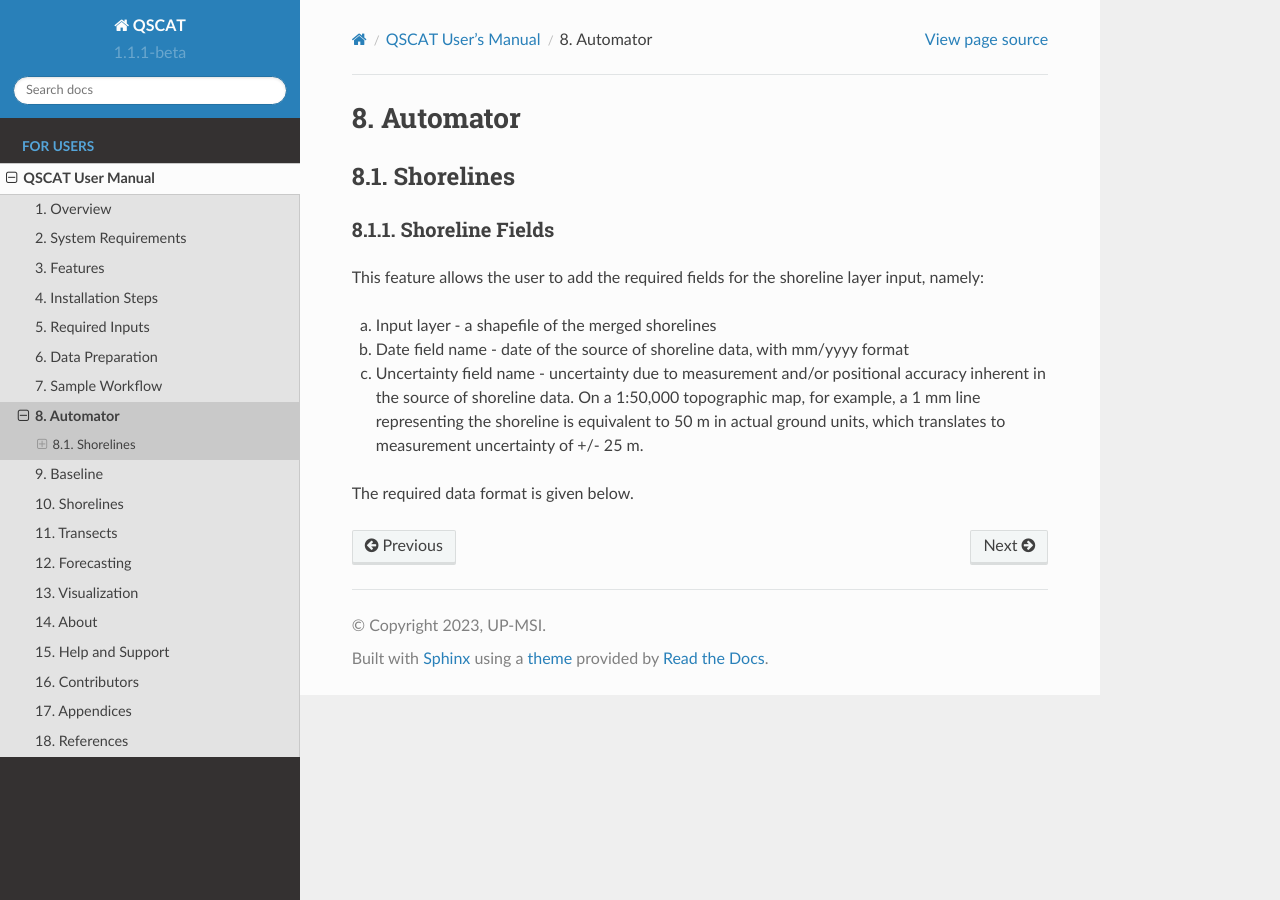
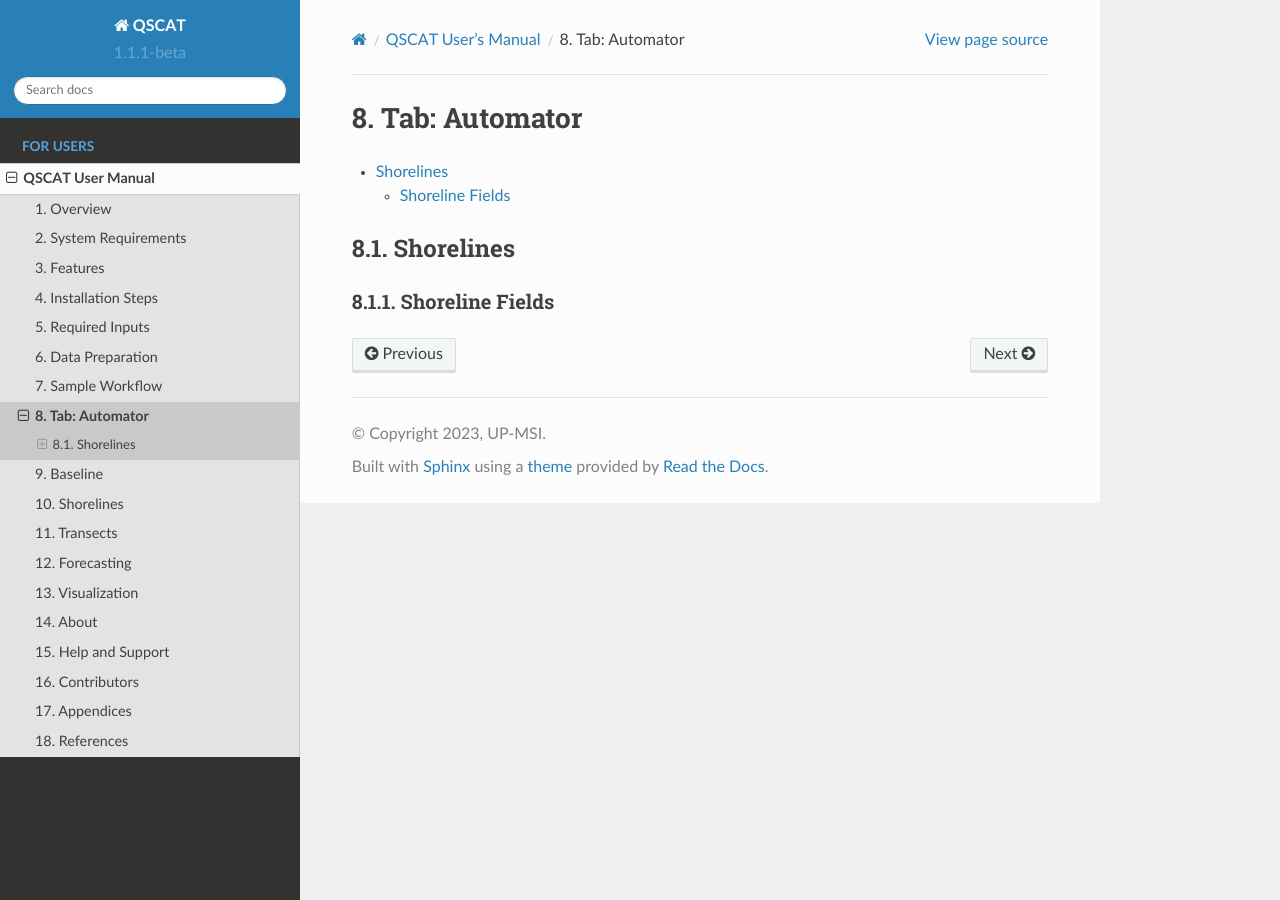
Before and after one commit to upmsi-coaster/qscat-docs, a Sphinx documentation site: the page built from docs/source/user_manual/tabs/automator.rst, in a window 1280 px wide. Built offline with Sphinx 7.4.7 and the Read the Docs theme 2.0.0, drawn with Linux system fonts in a browser that asks for light colours; pages that are not in the unit, such as notebooks, are missing from menus.

Commit message:
Update automator.rst

```diff
--- a/docs/source/user_manual/tabs/automator.rst
+++ b/docs/source/user_manual/tabs/automator.rst
@@ -1,18 +1,17 @@
-*********
-Automator
-*********
+.. _tab_automator:
+
+**************
+Tab: Automator
+**************
+
+.. only:: html
+
+   .. contents::
+      :local:
+      :depth: 2
 
 Shorelines
 ==========
 
 Shoreline Fields
 ----------------
-This feature allows the user to add the required fields for the shoreline layer input, namely:
-
-a. Input layer - a shapefile of the merged shorelines
-
-b. Date field name - date of the source of shoreline data, with mm/yyyy format
-
-c. Uncertainty field name - uncertainty due to measurement and/or positional accuracy inherent in the source of shoreline data. On a 1:50,000 topographic map, for example, a 1 mm line representing the shoreline is equivalent to 50 m in actual ground units, which translates to measurement uncertainty of +/- 25 m.
-
-The required data format is given below.
```
